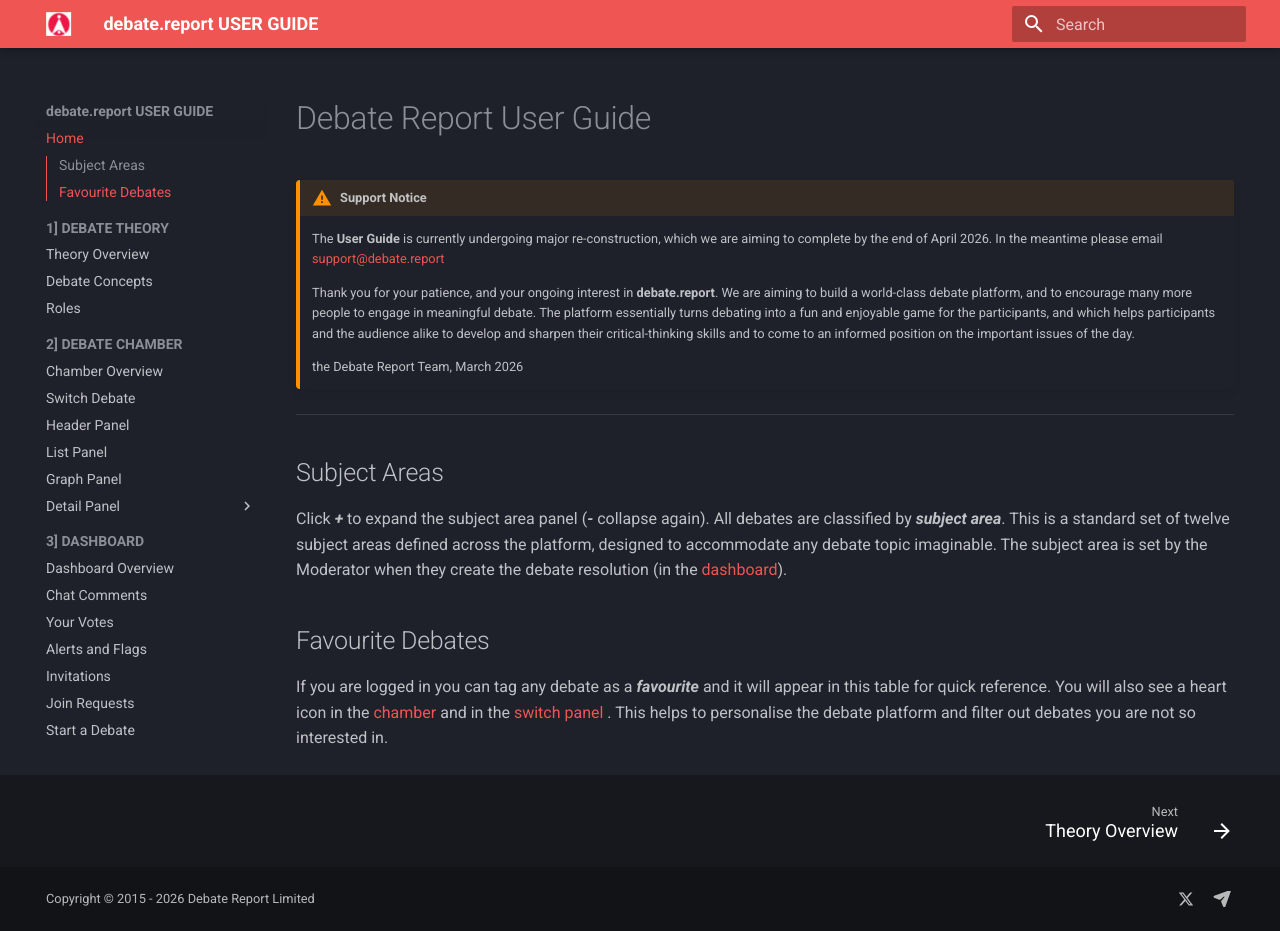
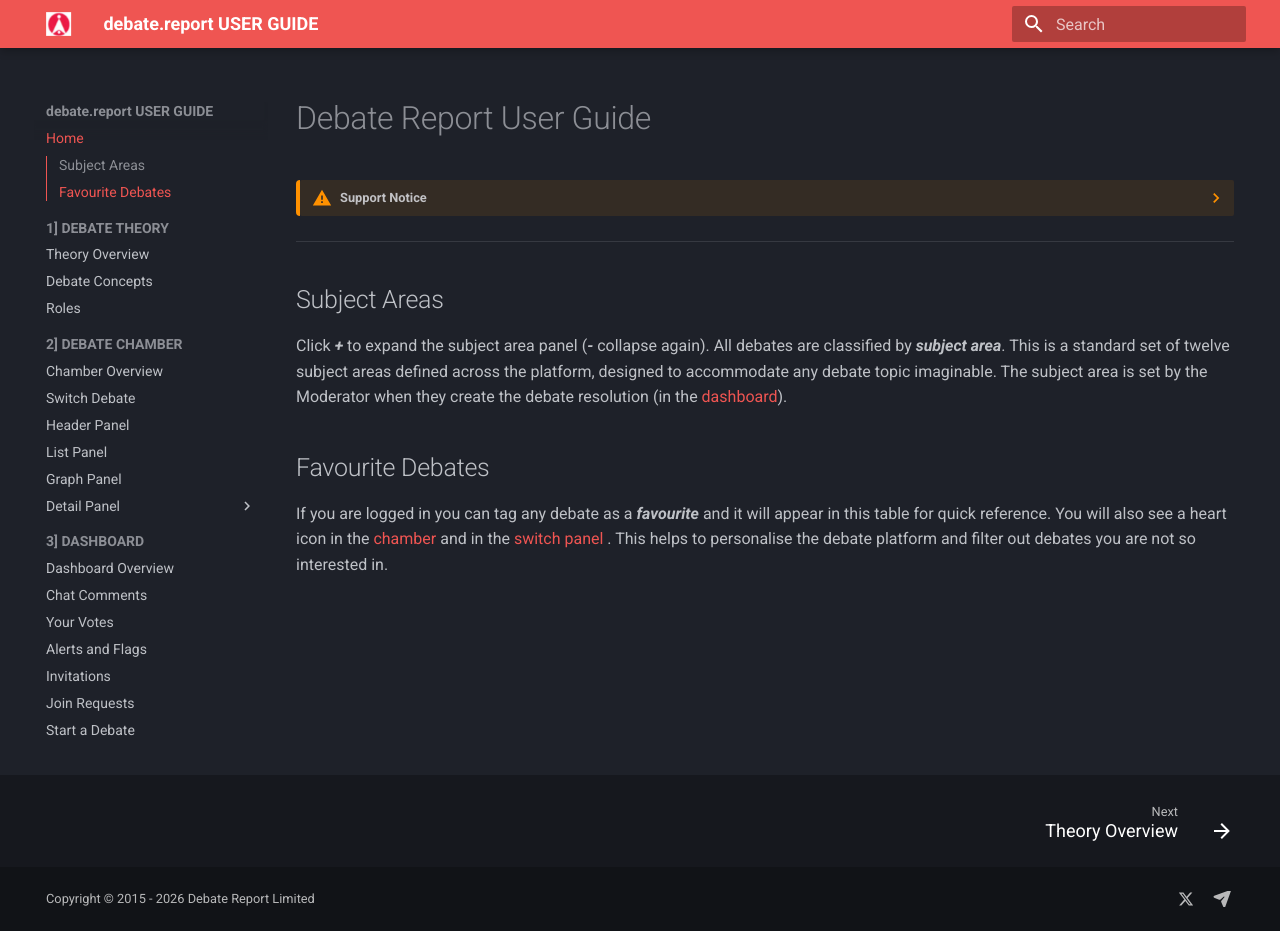
Before and after one commit to datweeds/debate, an MkDocs documentation site: the page built from docs/index.md, in a window 1280 px wide and 931 px high. Built offline with MkDocs 1.6.1 and Material for MkDocs 9.7.7, drawn with Linux system fonts in a browser that asks for light colours.

Commit message:
Update index.md

```diff
--- a/docs/index.md
+++ b/docs/index.md
@@ -1,6 +1,6 @@
 # Debate Report User Guide
 
-!!! warning "Support Notice"
+??? warning "Support Notice"
     The **User Guide** is currently undergoing major re-construction, which we are aiming to complete by the end of April 2026. In the meantime please email [support@debate.report](mailto:support@debate.report)
 
     Thank you for your patience, and your ongoing interest in **debate.report**. We are aiming to build a world-class debate platform, and to encourage many more people to engage in meaningful debate. The platform essentially turns debating into a fun and enjoyable game for the participants, and which helps participants and the audience alike to develop and sharpen their critical-thinking skills and to come to an informed position on the important issues of the day.
```
